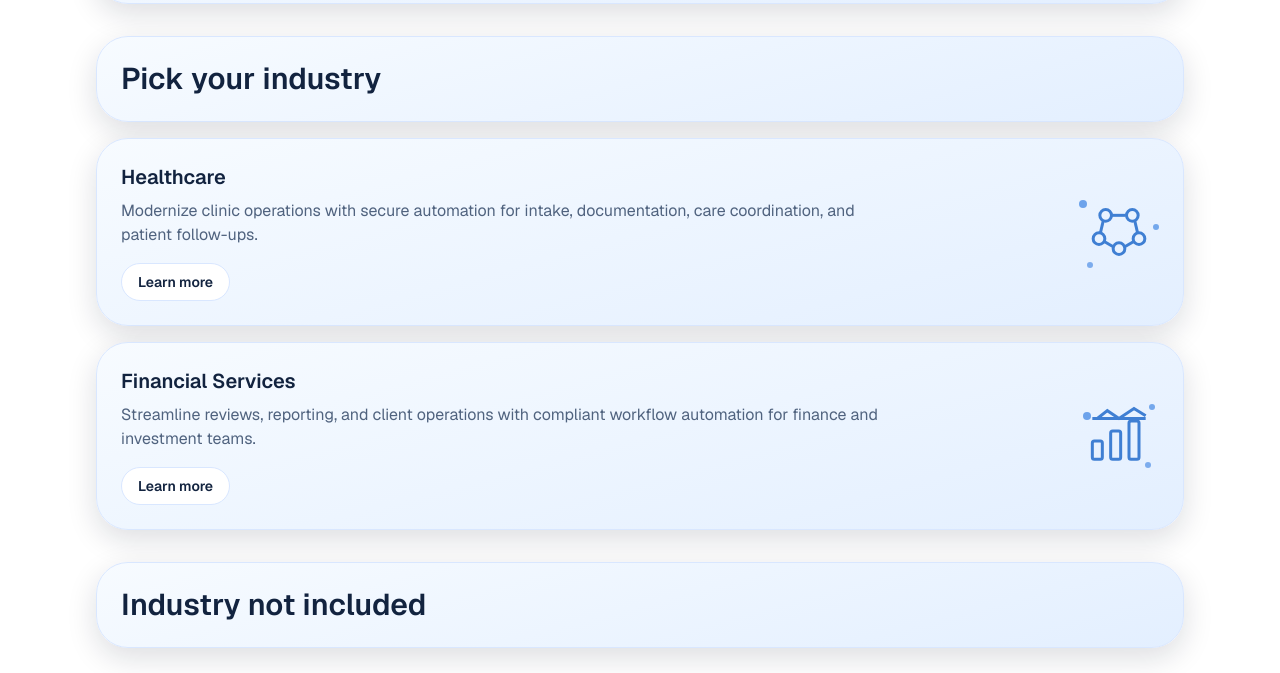
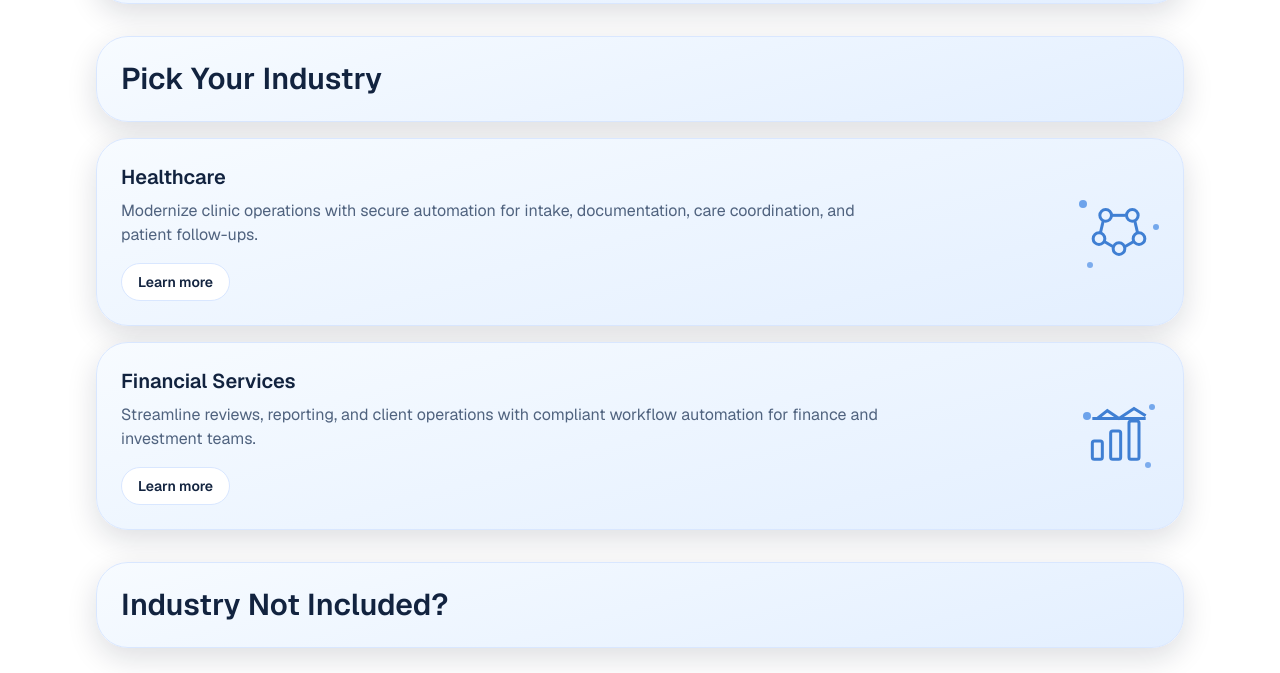
Before and after one commit to siddak1234/snoopy, a Next.js app: page /solutions in a window 1280 px wide. Shown: the part 260-933 px from the top of the page. Built offline with nearby package versions, Linux system fonts and the light colour scheme.

Commit message:
update solutions

```diff
--- a/app/solutions/page.tsx
+++ b/app/solutions/page.tsx
@@ -67,7 +67,7 @@ export default function SolutionsPage() {
         <h2 className="sr-only">Industry-specific solutions</h2>
         <div className="space-y-4">
           <article className="bubble p-5 sm:p-6">
-            <h3 className="text-2xl font-semibold sm:text-3xl">Pick your industry</h3>
+            <h3 className="text-2xl font-semibold sm:text-3xl">Pick Your Industry</h3>
           </article>
 
           <article className="bubble group p-5 transition duration-200 hover:-translate-y-1 hover:shadow-xl sm:p-6">
@@ -113,7 +113,7 @@ export default function SolutionsPage() {
       </section>
 
       <section className="bubble p-5 sm:p-6">
-        <h2 className="text-2xl font-semibold sm:text-3xl">Industry not included</h2>
+        <h2 className="text-2xl font-semibold sm:text-3xl">Industry Not Included?</h2>
       </section>
 
       <section className="bubble-soft p-6 sm:p-7">
```
